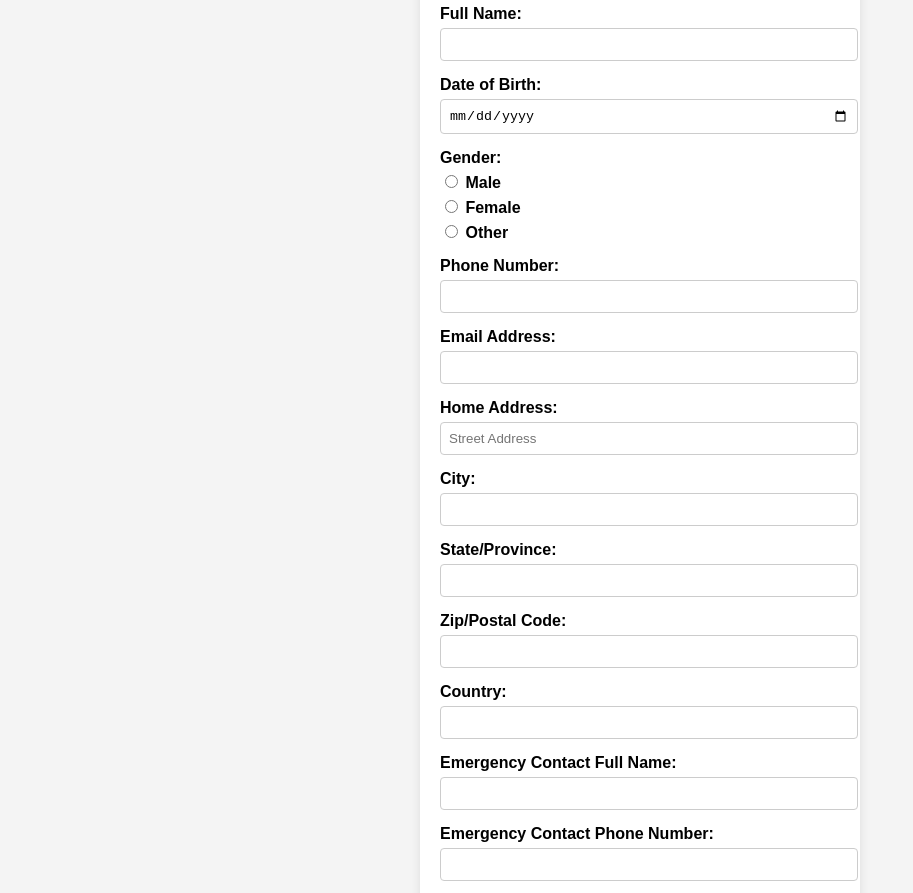
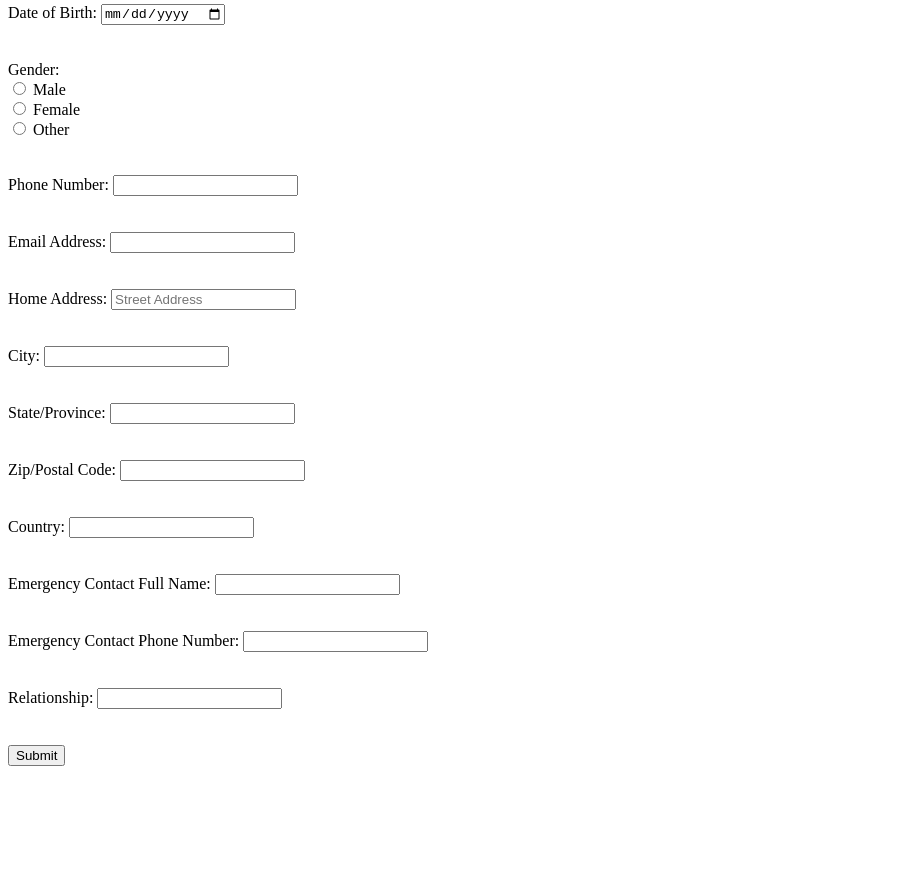
Before and after one commit to jasmirchowdhury/forms, a plain HTML site: page index.html in a window 1280 px wide. Shown: the part 133-1026 px from the top of the page, without its empty margins (0-913 px from the left). After the commit the page ends 943 px from the top, so only its background shows below. Drawn offline with Linux system fonts and the light colour scheme.

Commit message:
include form

```diff
--- a/index.html
+++ b/index.html
@@ -6,147 +6,84 @@
     <meta name="viewport" content="width=device-width, initial-scale=1.0">
     <title>Personal Information Form</title>
     <style>
-        body {
-            font-family: Arial, sans-serif;
-            background-color: #f4f4f4;
-            margin: 0;
-            padding: 0;
-        }
 
-        .form-container {
-            width: 400px;
-            margin: 50px auto;
-            background-color: #fff;
-            padding: 20px;
-            border-radius: 8px;
-            box-shadow: 0px 0px 10px rgba(0, 0, 0, 0.1);
-        }
-
-        h2 {
-            text-align: center;
-        }
-
-        .form-group {
-            margin-bottom: 15px;
-        }
-
-        .form-group label {
-            display: block;
-            margin-bottom: 5px;
-            font-weight: bold;
-        }
-
-        .form-group input,
-        .form-group select {
-            width: 100%;
-            padding: 8px;
-            border: 1px solid #ccc;
-            border-radius: 4px;
-        }
-
-        .form-group input[type="radio"] {
-            width: auto;
-        }
-
-        .form-group .radio-label {
-            margin-right: 15px;
-        }
-
-        .form-group .form-submit {
-            text-align: center;
-        }
-
-        .form-group button {
-            padding: 10px 15px;
-            background-color: #4CAF50;
-            color: white;
-            border: none;
-            border-radius: 4px;
-            cursor: pointer;
-        }
-
-        .form-group button:hover {
-            background-color: #45a049;
-        }
     </style>
 </head>
 
 <body>
 
     <div class="form-container">
-        <h2>Personal Information Form</h2>
+        <h1>Personal Information Form</h1>
         <form action="#" method="POST">
 
             <div class="form-group">
                 <label for="name">Full Name:</label>
                 <input type="text" id="name" name="name" required>
-            </div>
+            </div><br><br>
 
             <div class="form-group">
                 <label for="dob">Date of Birth:</label>
                 <input type="date" id="dob" name="dob" required>
-            </div>
-
+            </div><br><br>
             <div class="form-group">
-                <label>Gender:</label>
-                <label class="radio-label"><input type="radio" name="gender" value="male"> Male</label>
-                <label class="radio-label"><input type="radio" name="gender" value="female"> Female</label>
-                <label class="radio-label"><input type="radio" name="gender" value="other"> Other</label>
-            </div>
-
+                <label>Gender:</label><br>
+                <label class="radio-label"><input type="radio" name="gender" value="male"> Male</label><br>
+                <label class="radio-label"><input type="radio" name="gender" value="female"> Female</label><br>
+                <label class="radio-label"><input type="radio" name="gender" value="other"> Other</label><br>
+            </div><br><br>
             <div class="form-group">
                 <label for="phone">Phone Number:</label>
                 <input type="tel" id="phone" name="phone" required>
-            </div>
+            </div><br><br>
 
             <div class="form-group">
                 <label for="email">Email Address:</label>
                 <input type="email" id="email" name="email" required>
-            </div>
+            </div><br><br>
 
             <div class="form-group">
                 <label for="address">Home Address:</label>
                 <input type="text" id="address" name="address" required placeholder="Street Address">
-            </div>
+            </div><br><br>
 
             <div class="form-group">
                 <label for="city">City:</label>
                 <input type="text" id="city" name="city" required>
-            </div>
+            </div><br><br>
 
             <div class="form-group">
                 <label for="state">State/Province:</label>
                 <input type="text" id="state" name="state" required>
-            </div>
+            </div><br><br>
 
             <div class="form-group">
                 <label for="zip">Zip/Postal Code:</label>
                 <input type="text" id="zip" name="zip" required>
-            </div>
+            </div><br><br>
 
             <div class="form-group">
                 <label for="country">Country:</label>
                 <input type="text" id="country" name="country" required>
-            </div>
+            </div><br><br>
 
             <div class="form-group">
                 <label for="emergency-name">Emergency Contact Full Name:</label>
                 <input type="text" id="emergency-name" name="emergency-name" required>
-            </div>
+            </div><br><br>
 
             <div class="form-group">
                 <label for="emergency-phone">Emergency Contact Phone Number:</label>
                 <input type="tel" id="emergency-phone" name="emergency-phone" required>
-            </div>
+            </div><br><br>
 
             <div class="form-group">
                 <label for="emergency-relationship">Relationship:</label>
                 <input type="text" id="emergency-relationship" name="emergency-relationship" required>
-            </div>
+            </div><br><br>
 
             <div class="form-group form-submit">
                 <button type="submit">Submit</button>
-            </div>
+            </div><br><br>
 
         </form>
     </div>
```
